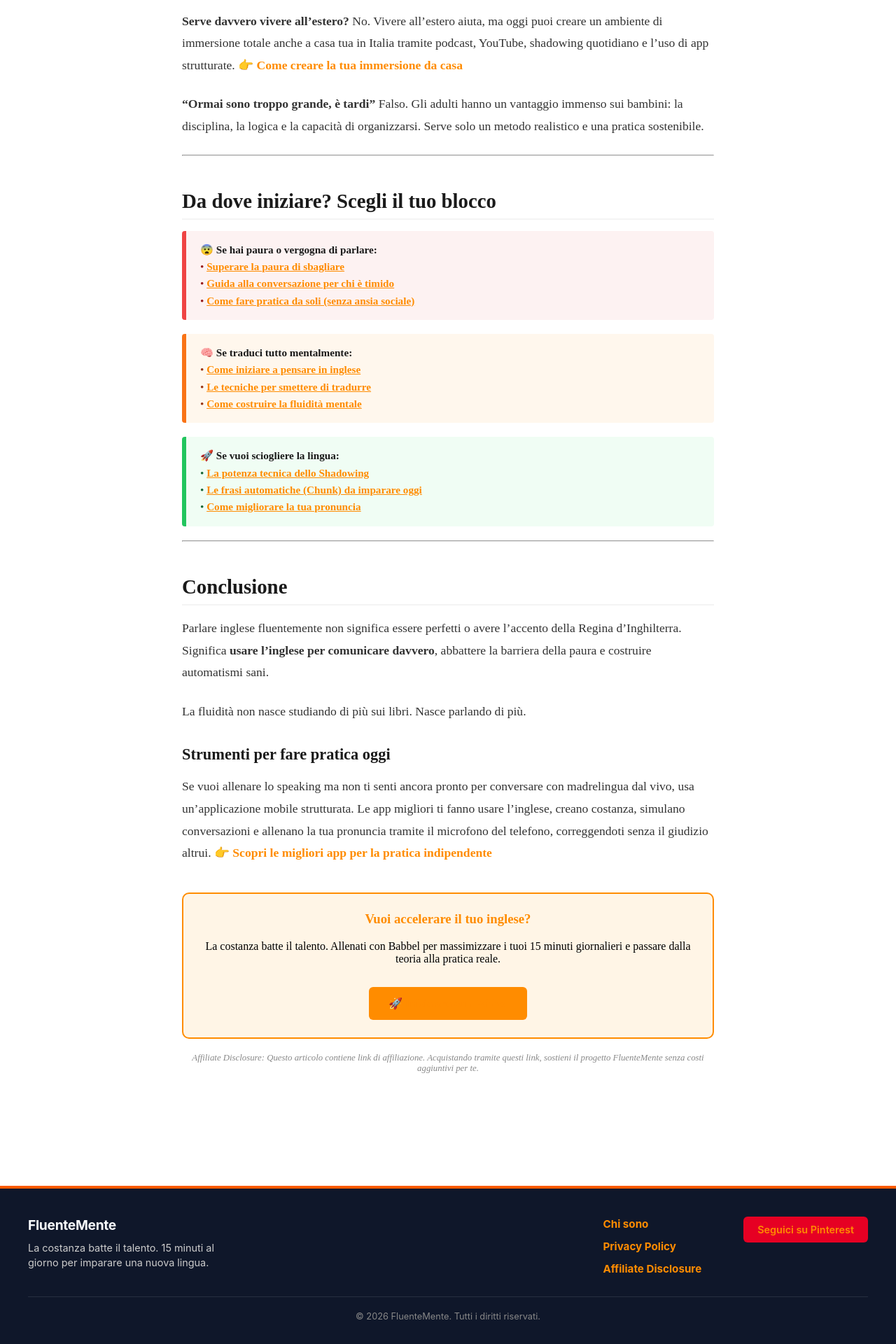
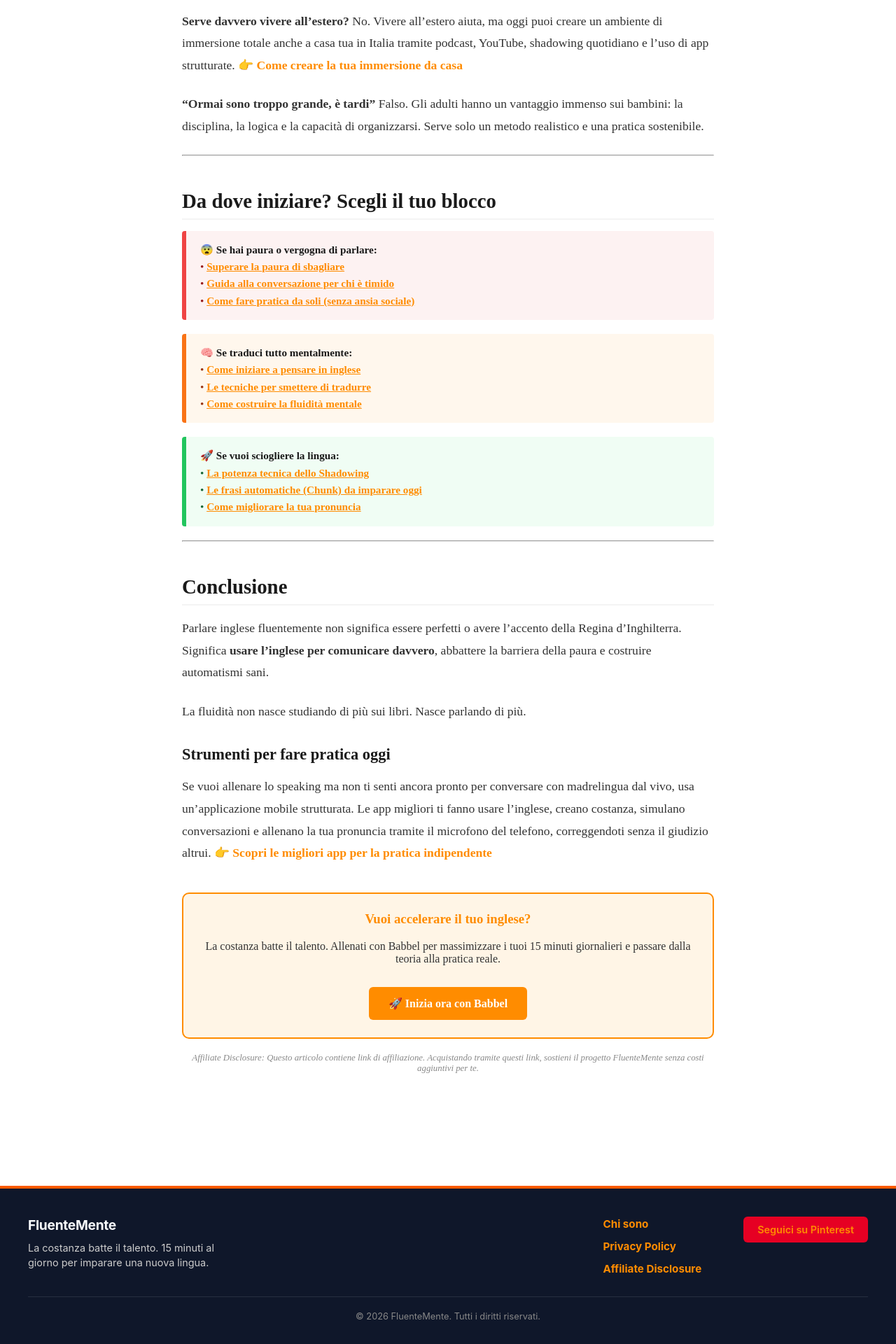
Before and after one commit to Nausica-c/FluenteMente1, a Jekyll site: the page built from inglese/speaking/index.md, in a window 1280 px wide. Shown: the part 3468-5388 px from the top of the page at 70% size. Built offline with Jekyll 4.4.1, drawn with Linux system fonts in a browser that asks for light colours.

Commit message:
Update style.css

```diff
--- a/assets/css/style.css
+++ b/assets/css/style.css
@@ -719,3 +719,16 @@ a:hover {
 .in-breve-risorse { border-left-color: #14b8a6; background-color: #f0fdfa; color: #115e59; }
 .in-breve-mindset { border-left-color: #ca8a04; background-color: #fffbeb; color: #854d0e; }
 .in-breve-reale { border-left-color: #92400e; background-color: #fffbeb; color: #78350f; }
+
+/* Correzione per il box Babbel */
+.link-box-finale {
+    color: #333333 !important; /* Forza il testo a essere grigio scuro */
+}
+
+.link-box-finale h3 {
+    color: #FF8C00 !important; /* Forza il titolo ad essere arancione */
+}
+
+.bottone-babbel {
+    color: #ffffff !important; /* Forza il testo del bottone a essere bianco */
+}
```
